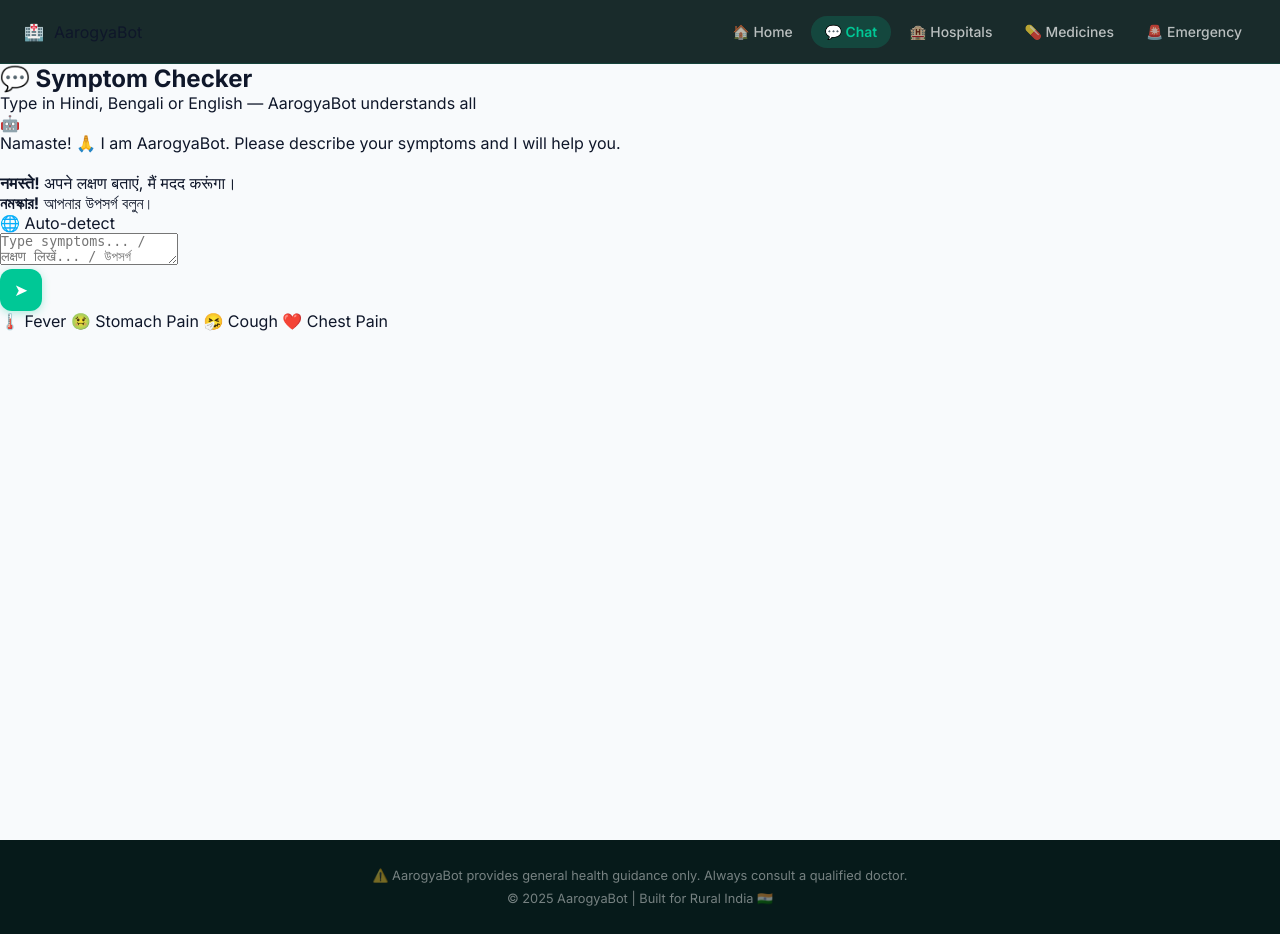
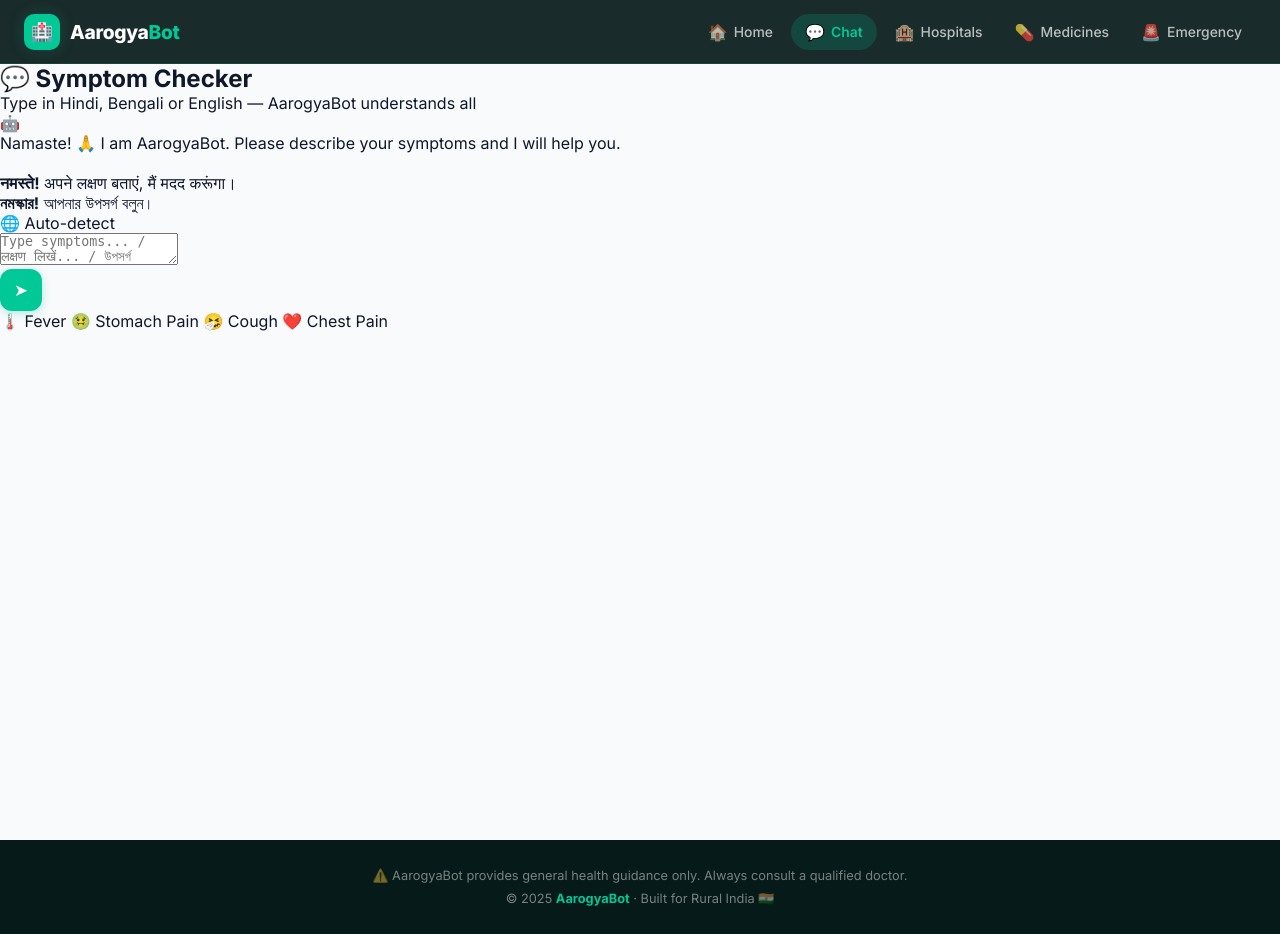
Before and after one commit to Anant-083/Kisan_Mitra, a Flask app: page /chat in a window 1280 px wide. Run offline with Flask 3, Linux system fonts and the light colour scheme.

Commit message:
Update base.html

```diff
--- a/templates/base.html
+++ b/templates/base.html
@@ -1,35 +1,43 @@
 <!DOCTYPE html>
 <html lang="en">
 <head>
-    <meta charset="UTF-8">
-    <meta name="viewport" content="width=device-width, initial-scale=1.0">
-    <title>AarogyaBot 🏥</title>
-    <link rel="stylesheet" href="{{ url_for('static', filename='css/style.css') }}">
-    <link rel="manifest" href="{{ url_for('static', filename='manifest.json') }}">
-    <meta name="theme-color" content="#1a6b3c">
+  <meta charset="UTF-8" />
+  <meta name="viewport" content="width=device-width, initial-scale=1.0" />
+  <title>AarogyaBot{% block title %}{% endblock %}</title>
+  <link rel="preconnect" href="https://fonts.googleapis.com">
+  <link rel="preconnect" href="https://fonts.gstatic.com" crossorigin>
+  <link href="https://fonts.googleapis.com/css2?family=Inter:wght@300;400;500;600;700;800;900&display=swap" rel="stylesheet">
+  <link rel="stylesheet" href="{{ url_for('static', filename='css/style.css') }}" />
+  <link rel="manifest" href="{{ url_for('static', filename='manifest.json') }}" />
+  <meta name="theme-color" content="#061a1a" />
 </head>
 <body>
+
+<!-- NAVBAR -->
 <nav class="navbar">
-        <div class="nav-brand">
-            <span class="nav-icon">🏥</span>
-            <span>AarogyaBot</span>
+  <a href="/" class="nav-brand">
+    <div class="nav-logo">🏥</div>
+    <span class="nav-brand-text">Aarogya<span>Bot</span></span>
+  </a>
+
+  <div class="nav-links">
+    <a href="/"          class="nav-link {% if request.path == '/' %}active{% endif %}"><span class="ni">🏠</span> Home</a>
+    <a href="/chat"      class="nav-link {% if request.path == '/chat' %}active{% endif %}"><span class="ni">💬</span> Chat</a>
+    <a href="/hospitals" class="nav-link {% if request.path == '/hospitals' %}active{% endif %}"><span class="ni">🏨</span> Hospitals</a>
+    <a href="/medicines" class="nav-link {% if request.path == '/medicines' %}active{% endif %}"><span class="ni">💊</span> Medicines</a>
+    <a href="/emergency" class="nav-link {% if request.path == '/emergency' %}active{% endif %}"><span class="ni">🚨</span> Emergency</a>
   </div>
-        <div class="nav-links">
-            <a href="/" class="nav-link {% if request.path == '/' %}active{% endif %}">🏠 Home</a>
-            <a href="/chat" class="nav-link {% if request.path == '/chat' %}active{% endif %}">💬 Chat</a>
-            <a href="/hospitals" class="nav-link {% if request.path == '/hospitals' %}active{% endif %}">🏨 Hospitals</a>
-            <a href="/medicines" class="nav-link {% if request.path == '/medicines' %}active{% endif %}">💊 Medicines</a>
-            <a href="/emergency" class="nav-link {% if request.path == '/emergency' %}active{% endif %}">🚨 Emergency</a>
-        </div>
-        <div class="nav-toggle" onclick="toggleNav()">☰</div>
+
+  <button class="nav-toggle" onclick="toggleNav()" aria-label="Menu">☰</button>
 </nav>
 
+<!-- MOBILE MENU -->
 <div class="mobile-menu" id="mobileMenu">
-        <a href="/" onclick="toggleNav()">🏠 Home</a>
-        <a href="/chat" onclick="toggleNav()">💬 Symptom Check</a>
-        <a href="/hospitals" onclick="toggleNav()">🏨 Hospitals</a>
-        <a href="/medicines" onclick="toggleNav()">💊 Medicines</a>
-        <a href="/emergency" onclick="toggleNav()">🚨 Emergency</a>
+  <a href="/"          onclick="closeNav()" class="{% if request.path == '/' %}active{% endif %}">🏠 Home</a>
+  <a href="/chat"      onclick="closeNav()" class="{% if request.path == '/chat' %}active{% endif %}">💬 Symptom Check</a>
+  <a href="/hospitals" onclick="closeNav()" class="{% if request.path == '/hospitals' %}active{% endif %}">🏨 Find Hospital</a>
+  <a href="/medicines" onclick="closeNav()" class="{% if request.path == '/medicines' %}active{% endif %}">💊 Medicines</a>
+  <a href="/emergency" onclick="closeNav()" class="{% if request.path == '/emergency' %}active{% endif %}">🚨 Emergency</a>
 </div>
 
 <main class="main-content">
@@ -38,7 +46,7 @@
 
 <footer class="footer">
   <p>⚠️ AarogyaBot provides general health guidance only. Always consult a qualified doctor.</p>
-        <p>© 2025 AarogyaBot | Built for Rural India 🇮🇳</p>
+  <p>© 2025 <strong>AarogyaBot</strong> · Built for Rural India 🇮🇳</p>
 </footer>
 
 <script src="{{ url_for('static', filename='js/main.js') }}"></script>
```
Lines whose indentation alone changed are shown as unchanged.
